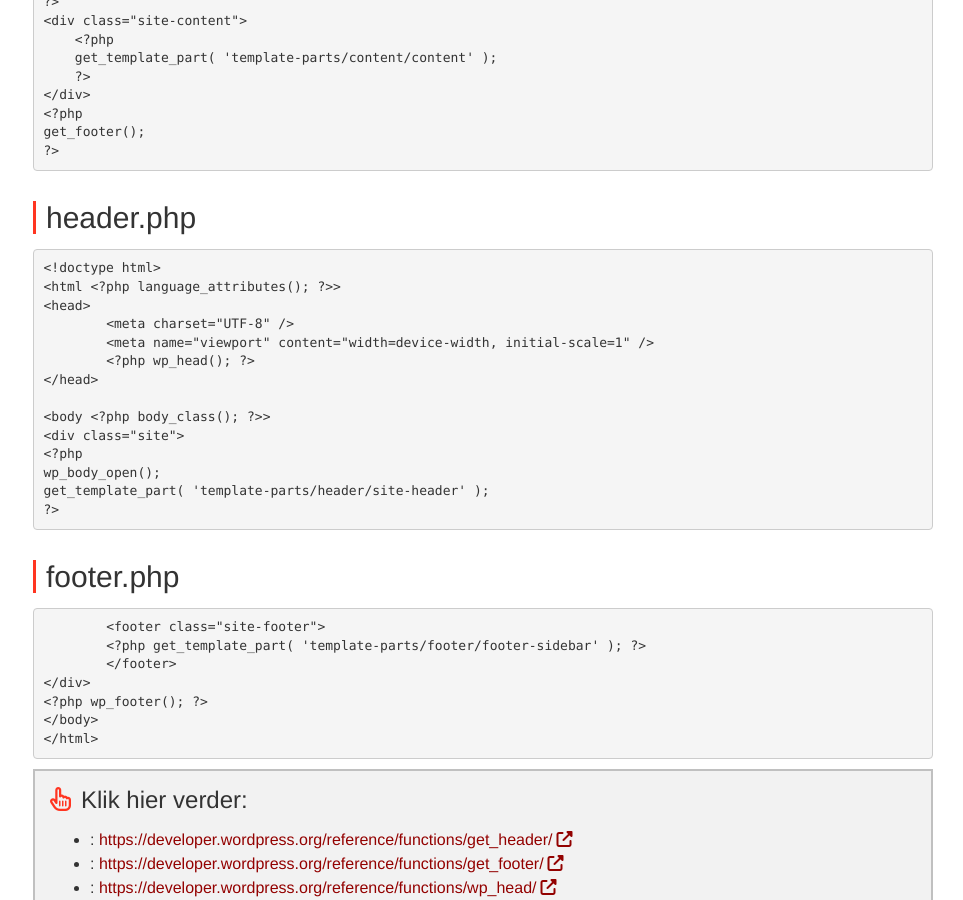
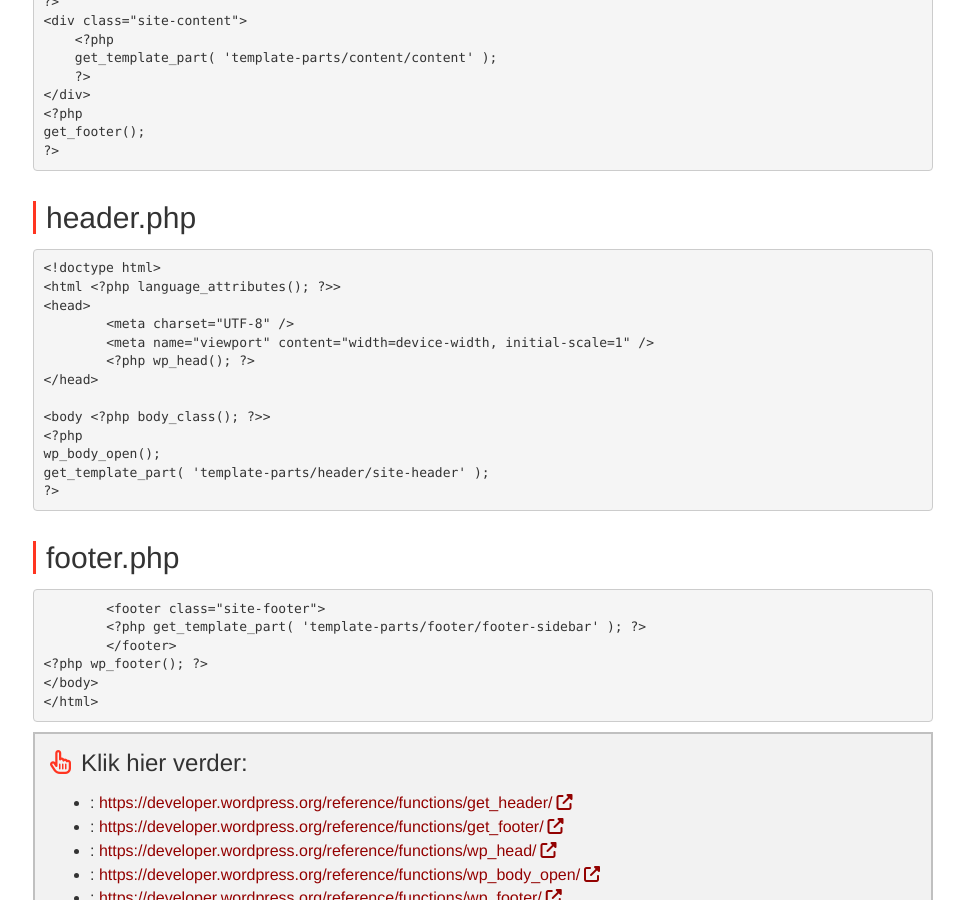
Before and after one commit to Syntra-Brussel/dynamische-webtechnieken, a Jekyll site: the page built from wordpress/thema-van-nul.md, in a window 1280 px wide and 900 px high, scrolled down 2348 px. Shown: the whole window, without its empty margins (317-1280 px from the left). Built offline with Jekyll 4.4.1, drawn with Linux system fonts in a browser that asks for light colours; nearby versions of some CDN libraries; a script that is not in the unit is left out.

Commit message:
Update thema-van-nul.md

```diff
--- a/wordpress/thema-van-nul.md
+++ b/wordpress/thema-van-nul.md
@@ -144,7 +144,6 @@
 &lt;/head&gt;
 
 &lt;body &lt;?php body_class(); ?&gt;>
-&lt;div class="site"&gt;
 &lt;?php
 wp_body_open();
 get_template_part( 'template-parts/header/site-header' );
@@ -156,7 +155,6 @@
 	&lt;footer class="site-footer"&gt;
 	&lt;?php get_template_part( 'template-parts/footer/footer-sidebar' ); ?&gt;
 	&lt;/footer&gt;
-&lt;/div&gt;
 &lt;?php wp_footer(); ?&gt;
 &lt;/body&gt;
 &lt;/html&gt;
```
